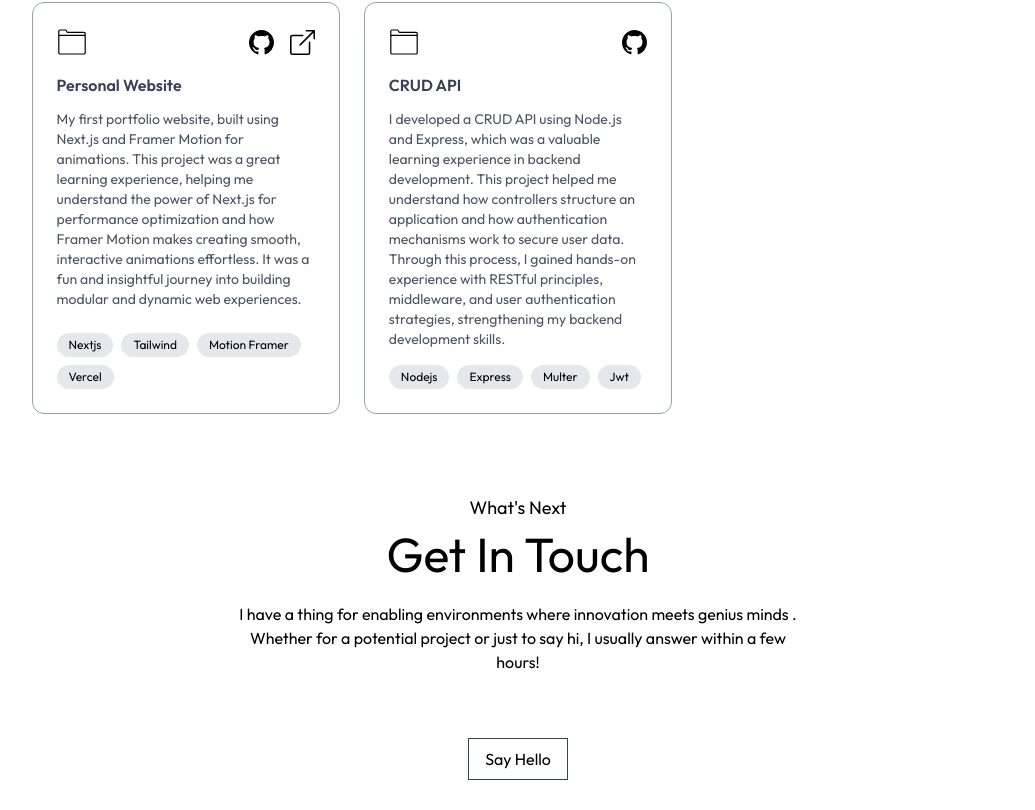
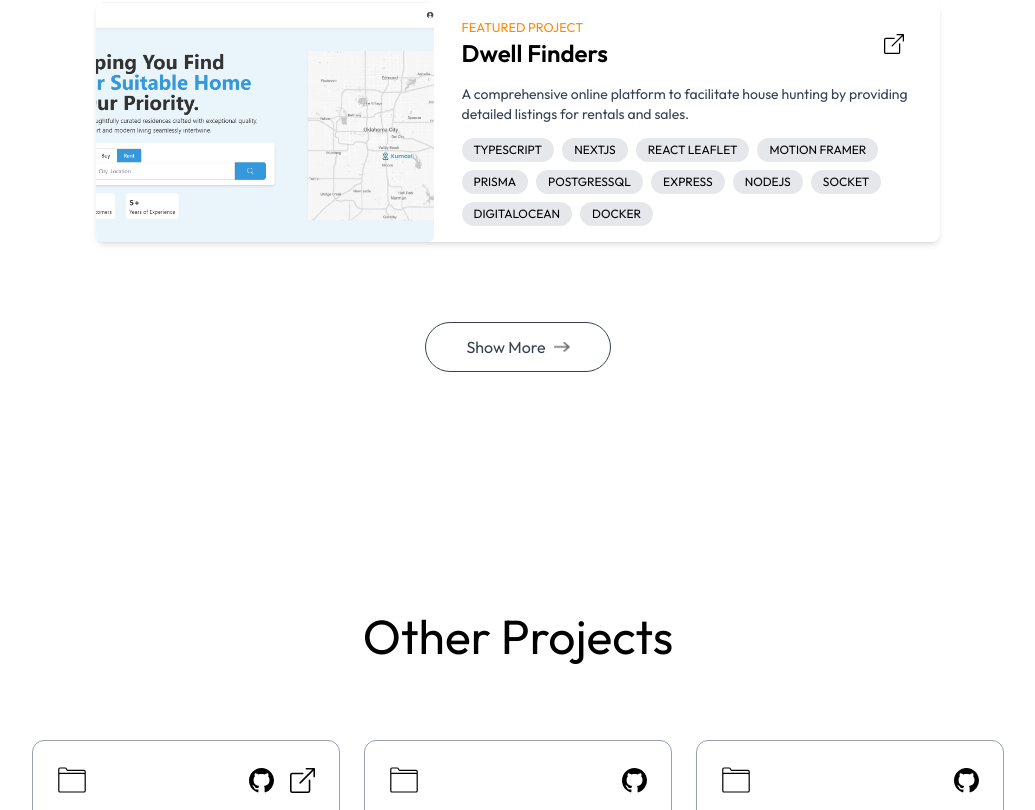
Before and after one commit to TheBernieA/portfolio.v1, a Next.js app: page / in a window 1280 px wide. Shown: the part 2850-3660 px from the top of the page, without its empty margins (122-1157 px from the left). Built offline with nearby package versions, Linux system fonts and the light colour scheme; a web font is replaced by a local one.

Commit message:
some things i've built section added

```diff
--- a/app/page.tsx
+++ b/app/page.tsx
@@ -42,7 +42,7 @@ export default function Home() {
       <Hero isDarkMode={isDarkMode} />
       <About isDarkMode={isDarkMode} />
       <WorkExperience isDarkMode={isDarkMode} />
-      {/* <ThingsBuilt isDarkMode={isDarkMode} /> */}
+      <ThingsBuilt isDarkMode={isDarkMode} />
       <OtherPojects isDarkMode={isDarkMode} />
       <Contact isDarkMode={isDarkMode} />
       <Footer isDarkMode={isDarkMode} />
--- a/components/ThingsBuilt.tsx
+++ b/components/ThingsBuilt.tsx
@@ -4,6 +4,7 @@ import { assets } from "@/public/assets";
 import Image from "next/image";
 import Link from "next/link";
 import { motion } from "motion/react";
+import ThingsBuiltCard from "@/shared/components/ThingsBuiltCard";
 
 const ThingsBuilt = ({ isDarkMode }: { isDarkMode: boolean }) => {
   return (
@@ -12,7 +13,7 @@ const ThingsBuilt = ({ isDarkMode }: { isDarkMode: boolean }) => {
       whileInView={{ opacity: 1 }}
       transition={{ duration: 1 }}
       id="work"
-      className="w-full px-[12%] py-10 scroll-mt-20"
+      className="w-[90%] mx-auto px-[12%] py-10 scroll-mt-20"
     >
       <h2 className="text-center text-5xl font-ovo my-20 capitalize">
         some things i've built
@@ -21,26 +22,10 @@ const ThingsBuilt = ({ isDarkMode }: { isDarkMode: boolean }) => {
         initial={{ opacity: 0 }}
         whileInView={{ opacity: 1 }}
         transition={{ duration: 0.9, delay: 0.6 }}
-        className="grid grid-cols-1 sm:grid-cols-2 lg:grid-cols-4 my-10 gap-5"
+        className="grid grid-cols-1 my-10 gap-5"
       >
         {workData.map((project, index) => (
-          <motion.div
-            key={index}
-            className="aspect-square bg-no-repeat bg-cover bg-center rounded-lg relative cursor-pointer group"
-            style={{ backgroundImage: `url(${project.bgImage.src})` }}
-          >
-            <div className="flex items-center justify-between px-3 py-2 bg-white w-10/12 rounded-md absolute bottom-5 left-1/2 -translate-x-1/2 duration-500 group-hover:bottom-7">
-              <div className="">
-                <h2 className="font-semibold dark:text-black">
-                  {project.title}
-                </h2>
-                <p className="text-sm text-gray-700">{project.description}</p>
-              </div>
-              <div className="border rounded-full border-black w-9 aspect-square flex items-center justify-center shadow-[2px_2px_0_#000] group-hover:bg-lime-300 transition">
-                <Image src={assets.send_icon} alt="" className="w-5" />
-              </div>
-            </div>
-          </motion.div>
+          <ThingsBuiltCard key={index} {...project} />
         ))}
       </motion.div>
       <button
--- a/database/index.ts
+++ b/database/index.ts
@@ -1,75 +1,27 @@
 import { assets } from "@/public/assets";
+import { dwellFinders } from "@/public/assets/project-images";
 
 export const workData = [
   {
-    title: "Frontend project",
-    description: "Web Design",
-    bgImage: assets.work1,
-  },
-  {
-    title: "Geo based app",
-    description: "Mobile App",
-    bgImage: assets.work2,
-  },
-  {
-    title: "Photography site",
-    description: "Web Design",
-    bgImage: assets.work3,
-  },
-  {
-    title: "UI/UX designing",
-    description: "UI/UX Design",
-    bgImage: assets.work4,
-  },
-];
-
-export const serviceData = [
-  {
-    icon: assets.web_icon,
-    title: "Web design",
-    description: "Web development is the process of building, programming...",
-    link: "",
-  },
-  {
-    icon: assets.mobile_icon,
-    title: "Mobile app",
+    title: "dwell finders",
     description:
-      "Mobile app development involves creating software for mobile devices...",
-    link: "",
-  },
-  {
-    icon: assets.ui_icon,
-    title: "UI/UX design",
-    description:
-      "UI/UX design focuses on creating a seamless user experience...",
-    link: "",
-  },
-  {
-    icon: assets.graphics_icon,
-    title: "Graphics design",
-    description: "Creative design solutions to enhance visual communication...",
-    link: "",
-  },
-];
-
-export const infoList = [
-  {
-    icon: assets.code_icon,
-    iconDark: assets.code_icon_dark,
-    title: "Languages",
-    description: "HTML, CSS, JavaScript React Js, Next Js",
-  },
-  {
-    icon: assets.edu_icon,
-    iconDark: assets.edu_icon_dark,
-    title: "Education",
-    description: "B.Tech in Computer Science",
-  },
-  {
-    icon: assets.project_icon,
-    iconDark: assets.project_icon_dark,
-    title: "Projects",
-    description: "Built more than 5 projects",
+      "A comprehensive online platform to facilitate house hunting by providing detailed listings for rentals and sales.",
+    githubLink: "",
+    externalLink: "https://dwellfinders.com/",
+    bgImage: dwellFinders,
+    tools: [
+      "typescript",
+      "nextjs",
+      "react leaflet",
+      "motion framer",
+      "prisma",
+      "postgressql",
+      "express",
+      "nodejs",
+      "socket",
+      "digitalocean",
+      "docker",
+    ],
   },
 ];
 
@@ -84,14 +36,7 @@ export const toolsData = [
 export const presentation = `A software engineer based in Palermo, Italy, specializing in frontend technologies and building scalable systems.
 Currently bringing ideas to life at TechFusion, my own startup 🚀`;
 
-export const aboutMe = `Front-End Developer with 4+ years of experience building high-performance, cross-browser compliant web apps. Passionate about creating scalable and efficient solutions while continuously learning and pushing the boundaries of web development. Always ready to build the next big thing.
-
-
-
-
-
-
-`;
+export const aboutMe = `Front-End Developer with 4+ years of experience building high-performance, cross-browser compliant web apps. Passionate about creating scalable and efficient solutions while continuously learning and pushing the boundaries of web development. Always ready to build the next big thing.`;
 
 export const links = [
   { name: "github", url: "https://github.com/TheBernieA" },
@@ -101,6 +46,7 @@ export const links = [
 export const experiences: any = {
   "Tech Fusion": {
     title: " Founder & Lead Full-Stack Developer @ Tech Fusion",
+    companyLink: "",
     date: "November 2024 - Present",
     details: [
       "Developed features and implemented end-to-end testing for a SaaS reporting and auditing platform.",
@@ -110,6 +56,7 @@ export const experiences: any = {
   },
   Develhope: {
     title: "Frontend Engineer and Tutor Assistant/Lead @ Develhope",
+    companyLink: "https://www.develhope.co/",
     date: "december 2021 - december 2024",
     details: [
       "Developed 10+ responsive UIs in Angular/React, boosting user engagement via A/B testing.",
@@ -164,4 +111,25 @@ export const otherProjects = [
     description: `I developed a CRUD API using Node.js and Express, which was a valuable learning experience in backend development. This project helped me understand how controllers structure an application and how authentication mechanisms work to secure user data. Through this process, I gained hands-on experience with RESTful principles, middleware, and user authentication strategies, strengthening my backend development skills.`,
     tools: ["nodejs", "express", "multer", "jwt"],
   },
+  {
+    gitHubLink: "https://github.com/TheBernieA/tradebot",
+    externalLink: "",
+    title: "Trade execution system",
+    description: `I build a trading execution system which allows users to place as many trades they want to place at the click of a button. Although my knowledge in trading is very low, I was able to bring this idea to life and I had a lot of fun doing it.`,
+    tools: ["python", "javascript", "html", "css", "Flask", "MetaTrader5"],
+  },
+  {
+    gitHubLink: "https://github.com/TheBernieA/todo-angular-19",
+    externalLink: "",
+    title: "Todo",
+    description: `I build a simple todo app using angular 19 to explore the lastest features angular has to offer with my main focus on understanding how signals work.`,
+    tools: ["angular 19", "angular signals", "typescript"],
+  },
+  {
+    gitHubLink: "",
+    externalLink: "https://fancy-pony-c2738c.netlify.app/",
+    title: "a nike landing page",
+    description: `A sleek and fully responsive landing page web application built with React.js and styled using Tailwind CSS. This project not only enhanced my understanding of Tailwind's utility-first approach but also deepened my expertise in creating modern, responsive user interfaces.`,
+    tools: ["reactjs", "tailwind CSS", "typescript", "netlify"],
+  },
 ];
--- /dev/null
+++ b/public/assets/project-images/index.ts
@@ -0,0 +1,3 @@
+import dwellFinders from "./dwellfinders.png";
+
+export { dwellFinders };
--- a/shared/components/OtherProjectsCard.tsx
+++ b/shared/components/OtherProjectsCard.tsx
@@ -72,7 +72,7 @@ const OtherProjectsCard = ({
         <Link
           href={externalLink}
           target="_blank"
-          className="font-semibold text-gray-700 dark:text-white"
+          className="font-semibold text-lg text-gray-700 dark:text-white capitalize"
         >
           {title}
         </Link>
--- /dev/null
+++ b/shared/components/ThingsBuiltCard.tsx
@@ -0,0 +1,87 @@
+import { motion } from "motion/react";
+import Image from "next/image";
+import Link from "next/link";
+
+interface ThingsBuiltCardProps {
+  bgImage: any;
+  title: string;
+  description: string;
+  githubLink: string;
+  externalLink: string;
+  tools: string[];
+}
+
+const ThingsBuiltCard = (project: ThingsBuiltCardProps) => {
+  return (
+    <motion.div className="w-full flex gap-4 rounded-lg border-white/10  shadow-md glass-effect backdrop-blur-lg backdrop-filter overflow-hidden">
+      <Image
+        src={project.bgImage}
+        alt=""
+        className="w-2/5 h-[15rem] object-cover aspect-square rounded-md"
+      />
+      <div className="flex-1 flex flex-col justify-between px-3 py-4">
+        <div className="w-full flex justify-between items-center">
+          <div className="flex flex-col">
+            <small className="uppercase text-orange-400">
+              Featured Project
+            </small>
+            <Link
+              href={project.externalLink}
+              target="_blank"
+              className="text-2xl font-semibold capitalize hover:text-orange-400 transition-colors duration-300"
+            >
+              {project.title}
+            </Link>
+          </div>
+          <div className="flex gap-6 mr-6 items-center">
+            {project.githubLink !== "" && (
+              <Link
+                href={project.githubLink || "#"}
+                target="_blank"
+                className="py-1 px-3 rounded-full border-2 border-black/70 dark:border-white/70 capitalize"
+              >
+                github repository
+              </Link>
+            )}
+            {project.externalLink !== "" && (
+              <Link href={project.externalLink || "#"} target="_blank">
+                <svg
+                  xmlns="http://www.w3.org/2000/svg"
+                  width="20"
+                  height="20"
+                  fill="currentColor"
+                  className="bi bi-box-arrow-up-right hover:text-orange-400 transition duration-300"
+                  viewBox="0 0 16 16"
+                >
+                  <path
+                    fillRule="evenodd"
+                    d="M8.636 3.5a.5.5 0 0 0-.5-.5H1.5A1.5 1.5 0 0 0 0 4.5v10A1.5 1.5 0 0 0 1.5 16h10a1.5 1.5 0 0 0 1.5-1.5V7.864a.5.5 0 0 0-1 0V14.5a.5.5 0 0 1-.5.5h-10a.5.5 0 0 1-.5-.5v-10a.5.5 0 0 1 .5-.5h6.636a.5.5 0 0 0 .5-.5"
+                  />
+                  <path
+                    fillRule="evenodd"
+                    d="M16 .5a.5.5 0 0 0-.5-.5h-5a.5.5 0 0 0 0 1h3.793L6.146 9.146a.5.5 0 1 0 .708.708L15 1.707V5.5a.5.5 0 0 0 1 0z"
+                  />
+                </svg>
+              </Link>
+            )}
+          </div>
+        </div>
+        <p className="text-sm text-gray-700 dark:text-white">
+          {project.description}
+        </p>
+        <ul className="flex gap-2 flex-wrap">
+          {project.tools.map((tool, index) => (
+            <li
+              key={index}
+              className="uppercase px-3 py-1 text-xs dark:text-black/90 font-light bg-gray-200 rounded-full"
+            >
+              {tool}
+            </li>
+          ))}
+        </ul>
+      </div>
+    </motion.div>
+  );
+};
+
+export default ThingsBuiltCard;
```
Also changed, not shown: components/WorkExperience.tsx (+8 -1 lines).
